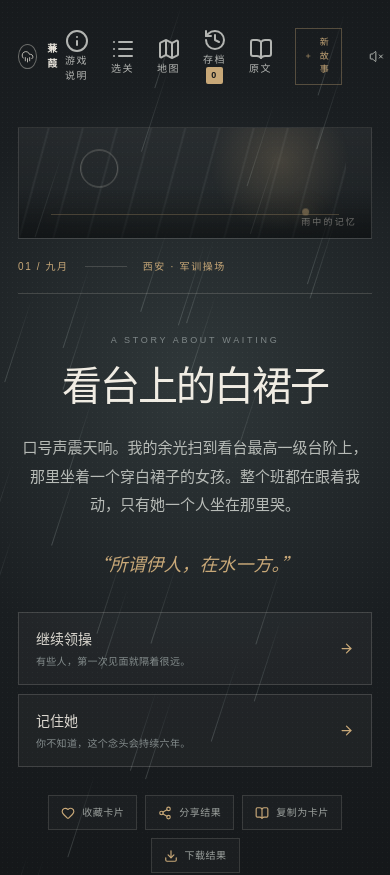
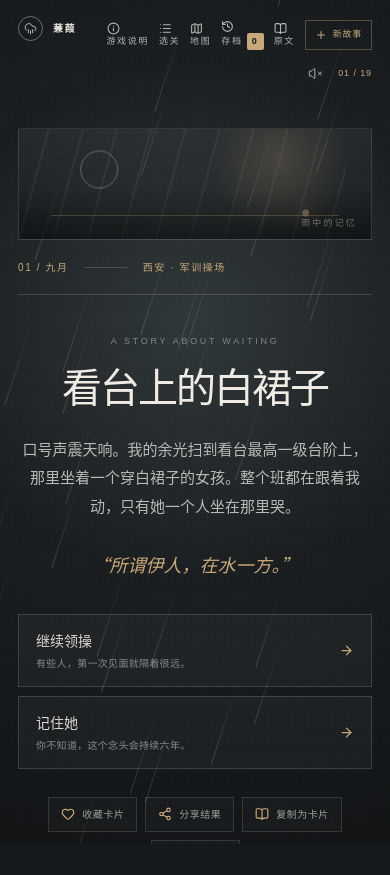
Before and after one commit to h7ml/september-rain, a Next.js app: page / in a window 390 px wide. Shown: the top 875 px of the page. After the commit the page ends 844 px from the top, so only its background shows below. Built offline with nearby package versions, Linux system fonts and the light colour scheme.

Commit message:
Improve responsive story map layout
V0-Chat-Id: kPlD9U2V7Za

```diff
--- a/app/globals.css
+++ b/app/globals.css
@@ -19,7 +19,7 @@ html, body { margin: 0; min-height: 100%; }
 body { background: var(--background); color: var(--foreground); font-family: 'Noto Sans SC', 'Noto Sans CJK SC', 'PingFang SC', 'Microsoft YaHei', 'WenQuanYi Zen Hei', ui-sans-serif, sans-serif; }
 button { font: inherit; }
 
-.story-shell { min-height: 100vh; position: relative; overflow: hidden; display: flex; flex-direction: column; background: radial-gradient(circle at 50% 38%, #30383a 0, #1a1e21 46%, #121416 100%); }
+.story-shell { min-height: 100vh; min-height: 100dvh; height: 100dvh; position: relative; overflow: hidden; display: flex; flex-direction: column; background: radial-gradient(circle at 50% 38%, #30383a 0, #1a1e21 46%, #121416 100%); }
 .story-shell::before { content: ''; position: absolute; inset: 0; opacity: .2; pointer-events: none; background-image: radial-gradient(#e9e5dc 0.7px, transparent 0.7px); background-size: 5px 5px; mix-blend-mode: soft-light; }
 .rain-layer { position: absolute; inset: 0; overflow: hidden; pointer-events: none; opacity: .28; }
 .rain-layer i { position: absolute; top: -15%; width: 1px; height: 90px; background: linear-gradient(transparent, rgba(210, 224, 220, .7)); transform: rotate(18deg); animation: rain linear infinite; }
@@ -173,4 +173,6 @@ h1 { margin: 0; color: #f0ece3; font-size: clamp(40px, 6vw, 72px); font-weight:
   .legend-dot.visited { background: var(--accent); border-color: var(--accent); }
   .legend-dot.active { background: #f0ece3; border-color: var(--accent); box-shadow: 0 0 7px var(--accent); }
 
-@media (max-width: 600px) { .story-map { height: 350px; } .map-label { max-width: 75px; font-size: 9px; } .generator-panel { padding: 32px 22px; } .generator-panel h2 { font-size: 30px; } }
+@media (max-width: 600px) { .story-map { height: min(350px, 48dvh); } .map-label { max-width: 75px; font-size: 9px; } .generator-panel, .info-panel { padding: 30px 22px; } .generator-panel h2, .info-panel h2 { font-size: 30px; } .map-panel { padding: 28px 16px; } .map-panel > p:not(.eyebrow) { font-size: 12px; margin-bottom: 12px; } .map-legend { gap: 9px; font-size: 9px; } }
+@media (max-width: 760px) { .story-shell { overflow-y: auto; } .topbar { align-items: flex-start; gap: 12px; padding-top: 16px; } .brand { flex: 0 0 auto; } .top-actions { justify-content: flex-end; flex-wrap: wrap; gap: 7px 10px; } .utility-button { padding: 4px 0; font-size: 9px; } .utility-button svg { width: 13px; height: 13px; } .chapter-count { font-size: 9px; } .story-card { margin-top: 0; } }
+@media (max-height: 700px) and (min-width: 601px) { .topbar { padding-top: 16px; } .story-card { padding-top: 12px; } .scene-visual { height: 76px; margin-bottom: 12px; } .story-body { margin-top: 12px; padding-block: 25px 24px; } .story-text { margin-top: 18px; line-height: 1.65; } blockquote { margin-block: 18px 22px; } .page-footer { padding-bottom: 12px; } }
```
